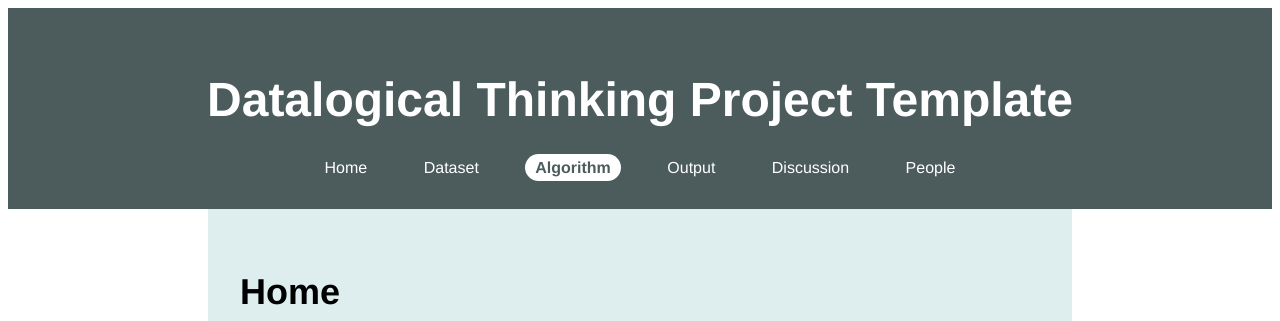
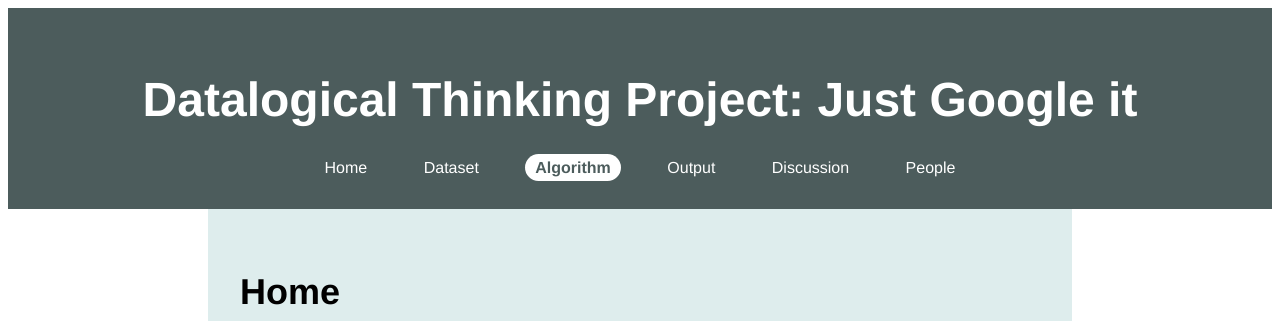
Before and after one commit to Kfirsson/Assignment-for-Datalogical-thinking, a plain HTML site: page docs/algorithm.html in a window 1280 px wide. Shown: the top 321 px of the page. Drawn offline with Linux system fonts and the light colour scheme.

Commit message:
Update algorithm.html

```diff
--- a/docs/algorithm.html
+++ b/docs/algorithm.html
@@ -7,8 +7,7 @@
     </head>
     <body>
         <header>
-            <!-- add a header, and format with CSS -->
-            <h1>Datalogical Thinking Project Template</h1>
+           <h1>Datalogical Thinking Project: Just Google it</h1>
          <nav>
 
                 <a href="index.html">Home</a>
```
